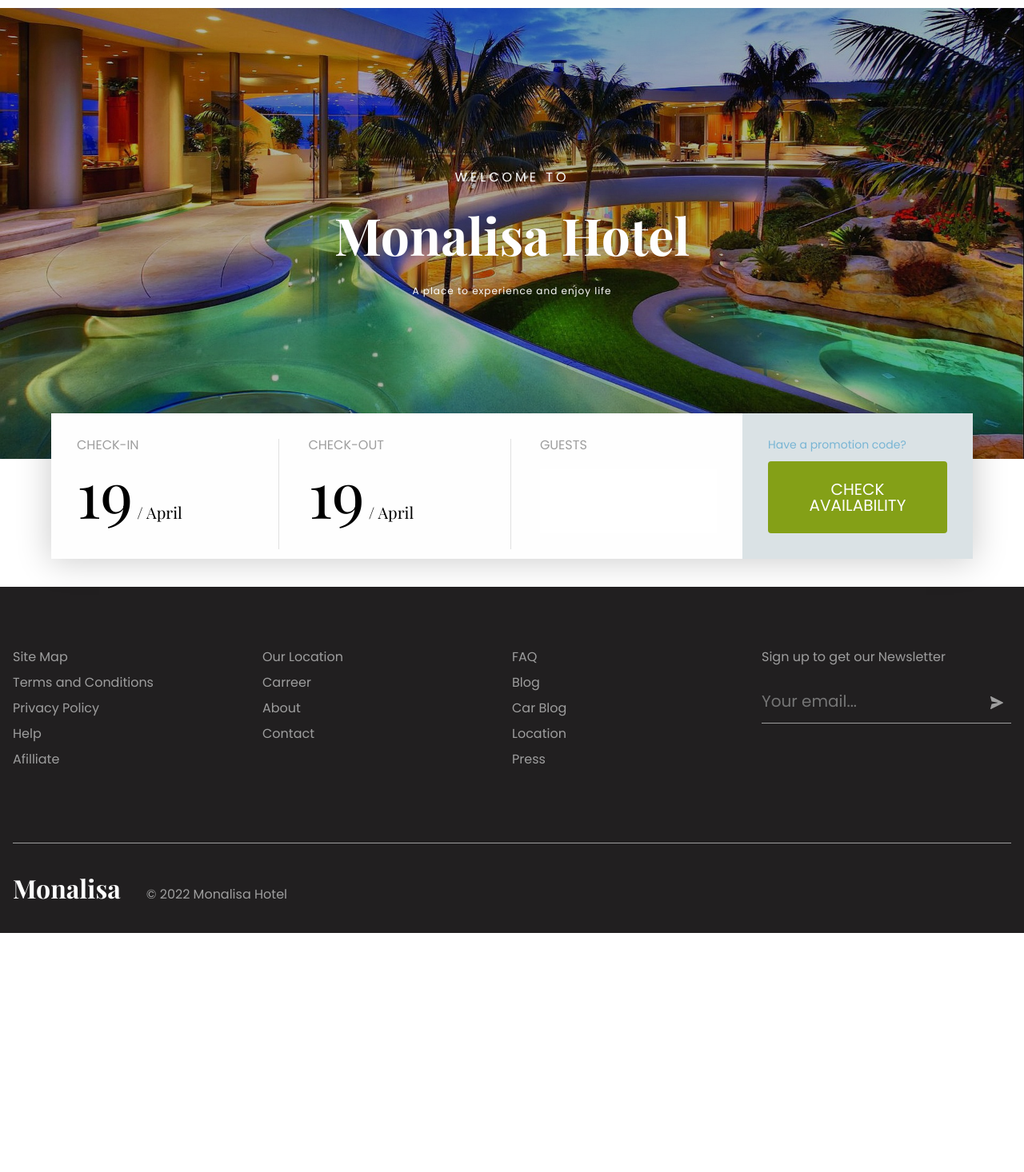
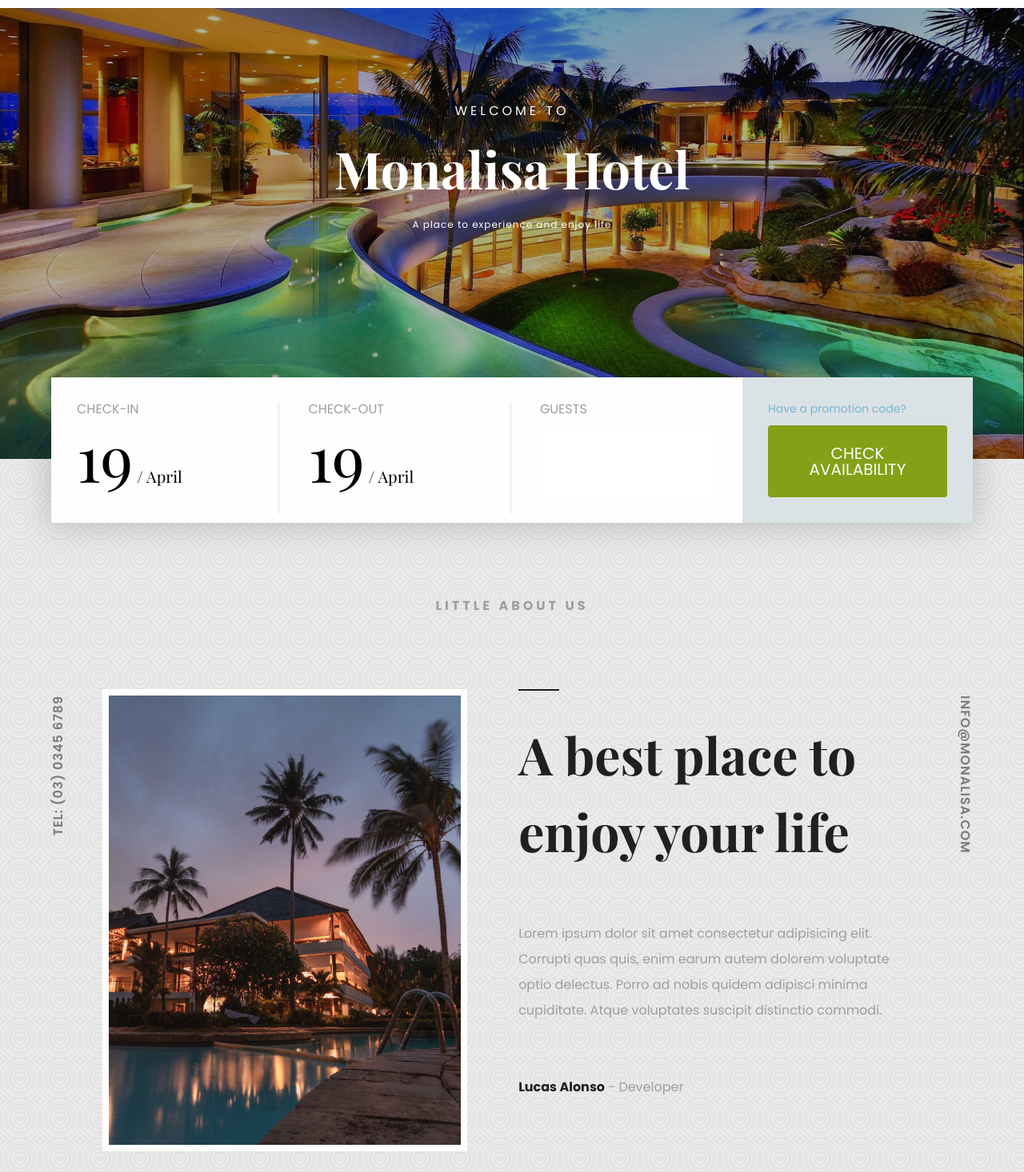
Before and after one commit to LucasAlonso11800/Monalisa-Hotel, a Next.js app: page / in a window 1280 px wide. Shown: the part 100-1566 px from the top of the page at 80% size. Before the commit the page ends 1267 px from the top, so only its background shows below. Built offline with nearby package versions, Linux system fonts and the light colour scheme; some icons are missing.

Commit message:
Little about us section

```diff
--- /dev/null
+++ b/assets/index.ts
@@ -0,0 +1 @@
+export { default as AboutUs } from './about-us.jpg';
--- /dev/null
+++ b/components/LittleAboutUs.tsx
@@ -0,0 +1,24 @@
+import React from 'react';
+import Image from 'next/image';
+import { AboutUs } from '../assets';
+
+export default function LittleAboutUs() {
+    return (
+        <section className="little-about-us">
+            <h6>Little about us</h6>
+            <div className="row">
+                <p className="left-side-text">Tel: (03) 0345 6789</p>
+                <div className="about">
+                    <Image src={AboutUs.src} alt="Night" width={1500} height={1000} objectFit='cover'/>
+                    <div className="column">
+                        <div></div>
+                        <h2>A best place to enjoy your life</h2>
+                        <p>Lorem ipsum dolor sit amet consectetur adipisicing elit. Corrupti quas quis, enim earum autem dolorem voluptate optio delectus. Porro ad nobis quidem adipisci minima cupiditate. Atque voluptates suscipit distinctio commodi.</p>
+                        <p><span className='author'>Lucas Alonso</span> - Developer</p>
+                    </div>
+                </div>
+                <p className="right-side-text">info@monalisa.com</p>
+            </div>
+        </section>
+    )
+}
--- a/components/index.ts
+++ b/components/index.ts
@@ -4,3 +4,4 @@ export { default as Layout } from './Layout/Layout';
 export { default as Footer } from './Layout/Footer';
 
 export { default as CheckAvailabilty } from './CheckAvailabilty';
+export { default as LittleAboutUs } from './LittleAboutUs';
--- a/pages/index.tsx
+++ b/pages/index.tsx
@@ -2,19 +2,21 @@ import React from 'react'
 // Assets
 import image from '../assets/HeadImages/Home.jpg';
 // Components
-import { CheckAvailabilty, Header, Layout } from '../components';
+import { CheckAvailabilty, Header, Layout, LittleAboutUs } from '../components';
 
 export default function Home() {
     return (
         <Layout id="home" title="Welcome">
             <Header image={image}>
-            <p className="top-subtitle">Welcome to</p>
-            <h1 className="title">Monalisa Hotel</h1>
+                <h1 className="title">
+                    <span className="top-subtitle">Welcome to</span>
+                    Monalisa Hotel
+                </h1>
                 <p className="subtitle">A place to experience and enjoy life</p>
                 <CheckAvailabilty />
             </Header>
-        <main style={{paddingTop: '160px', width: '100%'}}>
-
+            <main className="main">
+                <LittleAboutUs />
             </main>
         </Layout>
     )
--- a/styles/_core.scss
+++ b/styles/_core.scss
@@ -28,12 +28,14 @@ $playfair: "Playfair Display", sans-serif;
 
 $desktop: 1200px;
 $tablet-lg: 1024px;
-$tablet: 768px;
+$tablet: 900px;
+$tablet-sm: 768px;
 $phone-lg: 600px;
 $phone: 450px;
 
 $white: #fefefe;
 $black: #211f20;
+$gray-darker: #7a7a7a;
 $gray-dark: #9e9e9e;
 $gray: #e0e0e0;
 $gray-light: #eeeeee;
@@ -43,3 +45,6 @@ $red-dark: #d22326;
 $red-light: #fc443f;
 $blue-dark: #dae2e5;
 $blue-light: #78b5d4;
+
+$circle-bg: repeating-radial-gradient(closest-side, #e0e0e0 10%, #eeeeee 20%, #e0e0e0 30%, #eeeeee 40%,#e0e0e0 50%, #eeeeee 60%, #e0e0e0 70%, #eeeeee 80%);
+$circle-bg-size: 50px 50px;
--- a/styles/components/_check-availability.scss
+++ b/styles/components/_check-availability.scss
@@ -1,8 +1,6 @@
 form.check-availability {
-    position: absolute;
-    left: 50%;
-    top: 90%;
-    transform: translate(-50%, 0);
+    justify-self: flex-end;
+    transform: translateY(80px);
     display: grid;
     grid-template-rows: 1fr;
     grid-template-columns: 1fr 1fr 1fr 1fr;
@@ -97,7 +95,7 @@ form.check-availability {
             grid-column: 1 / 2;
         }
     }
-    @media screen and (max-width: $tablet) {
+    @media screen and (max-width: $tablet-sm) {
         font-size: 10px;
     }
     @media screen and (max-width: $phone-lg) {
--- a/styles/components/_components-index.scss
+++ b/styles/components/_components-index.scss
@@ -1 +1,2 @@
 @import './check-availability';
+@import './little-about-us';
--- /dev/null
+++ b/styles/components/_little-about-us.scss
@@ -0,0 +1,117 @@
+section.little-about-us {
+    width: 100%;
+    padding: 6em 4em;
+
+    h6 {
+        font-size: 1em;
+        text-align: center;
+        text-transform: uppercase;
+        letter-spacing: 4px;
+        margin-bottom: 6em;
+        color: $gray-dark;
+    }
+
+    div.row {
+        display: flex;
+        justify-content: center;
+        position: relative;
+
+        p.left-side-text {
+            position: absolute;
+            left: 0;
+            top: 0;
+            transform: translateX(-95%) rotate(-90deg);
+            transform-origin: right;
+            font-size: 1em;
+            text-transform: uppercase;
+            letter-spacing: 1px;
+            color: $gray-darker;
+            font-weight: 600;
+        }
+        p.right-side-text {
+            position: absolute;
+            right: 0;
+            top: 0;
+            transform: translateX(95%) rotate(90deg);
+            transform-origin: left;
+            font-size: 1em;
+            text-transform: uppercase;
+            letter-spacing: 1px;
+            color: $gray-darker;
+            font-weight: 600;
+        }
+        div.about {
+            flex-grow: 1;
+            padding: 0 4em;
+            max-width: 1420px;
+            position: relative;
+            display: flex;
+            justify-content: space-evenly;
+
+            span {
+                border: 0.5em solid $white !important;
+                margin-right: 4em !important;
+            }
+
+            div.column {
+                div {
+                    width: 10%;
+                    padding: 1px 0;
+                    background-color: $black;
+                    margin-bottom: 2em;
+                }
+                h2 {
+                    color: $black;
+                    font-size: 4em;
+                    font-family: $playfair;
+                    margin-bottom: 1em;
+                    line-height: 1.5;
+                }
+                p {
+                    color: $gray-dark;
+                    line-height: 2;
+                    margin-bottom: 4em;
+                    span.author {
+                        color: $black;
+                        font-weight: bold;
+                        margin: 0 !important;
+                        border: none !important;
+                    }
+                }
+            }
+        }
+    }
+    @media all and (max-width: $desktop) {
+        font-size: 14px;
+    }
+    @media all and (max-width: $tablet-lg) {
+        font-size: 12px;
+    }
+    @media all and (max-width: $tablet) {
+        padding: 6em 2em;
+        div.row {
+            div.about {
+                flex-direction: column;
+                padding: 0 2em;
+                span {
+                    margin: 0!important;
+                }
+                div.column {
+                    div {
+                        display: none;
+                    }
+                    h2 {
+                        font-size: 3em;
+                        margin: 0.75em 0;
+                    }
+                    p {
+                        margin-bottom: 2em;
+                    }
+                }
+            }
+        }
+    }
+    @media all and (max-width: $phone) {
+        font-size: 10px;
+    }
+}
--- a/styles/layout/_footer.scss
+++ b/styles/layout/_footer.scss
@@ -84,7 +84,7 @@ footer.footer {
             }
         }
     }
-    @media all and (max-width: $tablet) {
+    @media all and (max-width: $tablet-sm) {
         font-size: 12px;
     }
     @media all and (max-width: $phone-lg) {
--- a/styles/layout/_header.scss
+++ b/styles/layout/_header.scss
@@ -9,7 +9,7 @@ header.header {
     @media screen and (max-width: $tablet-lg) {
         font-size: 14px;
     }
-    @media screen and (max-width: $tablet) {
+    @media screen and (max-width: $tablet-sm) {
         font-size: 12px;
     }
     @media screen and (max-width: $phone-lg) {
@@ -61,11 +61,13 @@ header.header {
     div.image-container {
         position: relative;
         width: 100%;
+        height: auto;
         aspect-ratio: 2.27 / 1;
         display: flex;
         flex-direction: column;
         align-items: center;
         justify-content: center;
+        padding-top: 1em;
 
         div.overlay {
             background-color: rgba(0, 0, 0, 0.3);
@@ -76,14 +78,14 @@ header.header {
             left: 0;
             z-index: 100;
         }
-        p.top-subtitle {
-            font-size: 1em;
+        span.top-subtitle {
+            font-size: 0.25em;
+            font-weight: 400;
+            margin-bottom: 2em;
             text-align: center;
             text-transform: uppercase;
             letter-spacing: 4px;
-            margin-bottom: 2em;
-            color: $white;
-            z-index: 200;
+            display: block;
         }
         h1.title {
             font-family: $playfair;
@@ -92,6 +94,7 @@ header.header {
             text-align: center;
             color: $white;
             z-index: 200;
+            margin-top: auto;
         }
         p.subtitle {
             font-size: 0.75em;
@@ -99,6 +102,7 @@ header.header {
             color: $white;
             z-index: 200;
             letter-spacing: 1px;
+            margin-bottom: auto;
         }
     }
 }
--- /dev/null
+++ b/styles/pages/_landing.scss
@@ -0,0 +1,8 @@
+#home {
+    main.main {
+        width: 100%;
+        padding-top: 80px;
+        background: $circle-bg;
+        background-size: $circle-bg-size;
+    }
+}
--- a/styles/pages/_pages-index.scss
+++ b/styles/pages/_pages-index.scss
@@ -0,0 +1 @@
+@import './landing';
```
Also changed, not shown: assets/about-us.jpg (added). Lines whose indentation alone changed are shown as unchanged.
